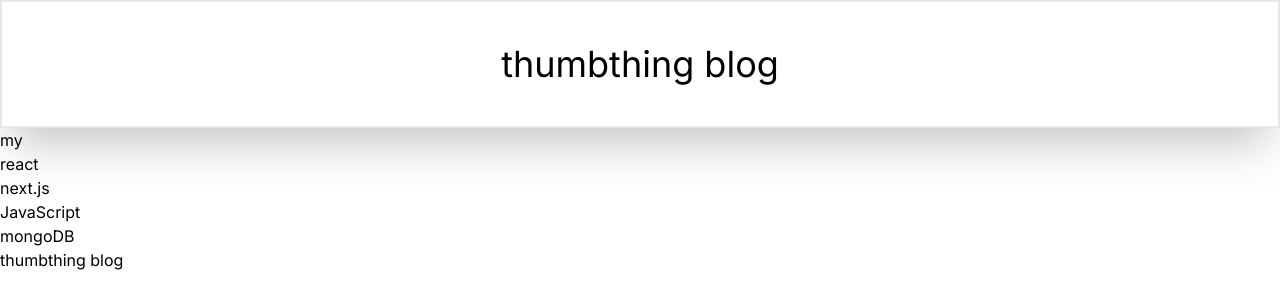
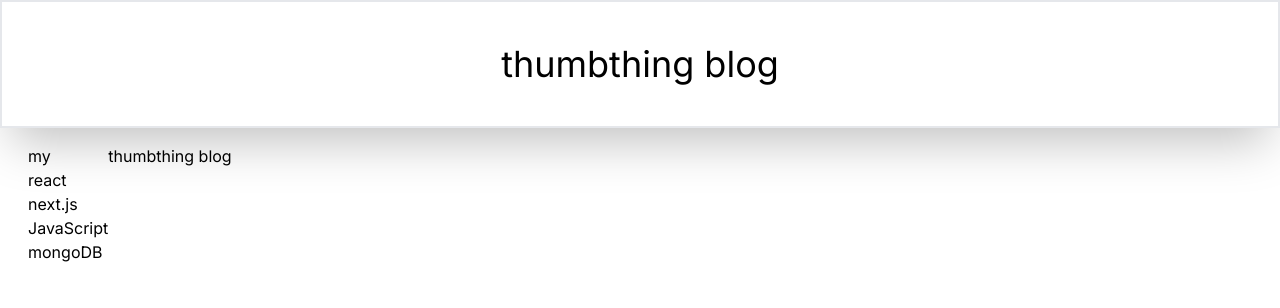
Before and after one commit to thumbthing/thumbthingblog, a Next.js app: page / in a window 1280 px wide. Shown: the top 308 px of the page. Built offline with nearby package versions, Linux system fonts and the light colour scheme.

Commit message:
feat: sidebar와 content의 스타일링하기 위한 box 컴포넌트 생성, layout에 적용

```diff
--- a/src/app/layout.tsx
+++ b/src/app/layout.tsx
@@ -3,6 +3,7 @@ import { Inter } from 'next/font/google';
 import './globals.css';
 import Header from '../components/layout/Header';
 import SideBar from '@/components/layout/SideBar';
+import ContentSideBarBox from '@/components/layout/ContentSideBarBox';
 
 const inter = Inter({ subsets: ['latin'] });
 
@@ -16,8 +17,10 @@ export default function RootLayout({ children }: { children: React.ReactNode })
     <html lang="ko">
       <body className={inter.className}>
         <Header />
-        <SideBar />
-        {children}
+        <ContentSideBarBox>
+          <SideBar />
+          {children}
+        </ContentSideBarBox>
       </body>
     </html>
   );
--- /dev/null
+++ b/src/components/layout/ContentSideBarBox.tsx
@@ -0,0 +1,3 @@
+export default function ContentSideBarBox({ children }: { children: React.ReactNode }) {
+  return <div className="flex flex-row my-4 mx-7">{children}</div>;
+}
```
